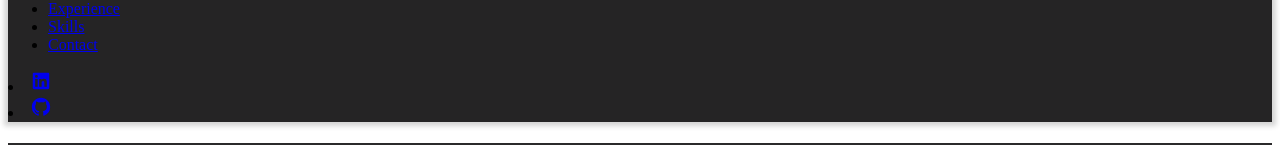
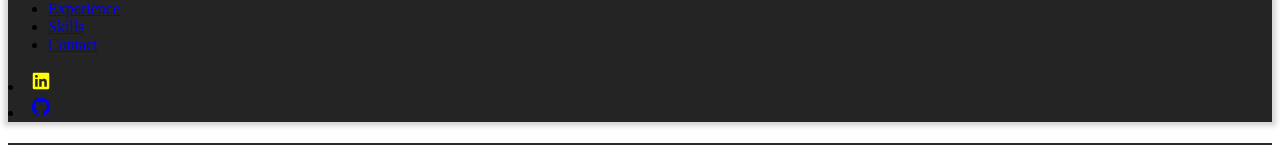
Before and after one commit to roismohammed/portfolio-baru, a React (Vite) app: page / in a window 1280 px wide. In both pictures the pointer is over the icon 41 px from the left and 213 px from the top of the page. Shown: the part 132-277 px from the top of the page. Built offline with nearby package versions, Linux system fonts and the light colour scheme.

Commit message:
update icon hover

```diff
--- a/src/components/Header.css
+++ b/src/components/Header.css
@@ -26,6 +26,11 @@ ul a:hover {
     height: 22px;
 }
 
+.icon-github:hover {
+    color: #FFFF00 !important;
+}
+
+
 .animasi-header {
     background-color: #FFFF00;
     height: 10px;
--- a/src/components/Header.jsx
+++ b/src/components/Header.jsx
@@ -1,5 +1,3 @@
-
-
 import React, { Fragment, useState } from 'react';
 import './Header.css';
 import { RiGithubFill, RiLinkedinBoxFill } from 'react-icons/ri';
```
